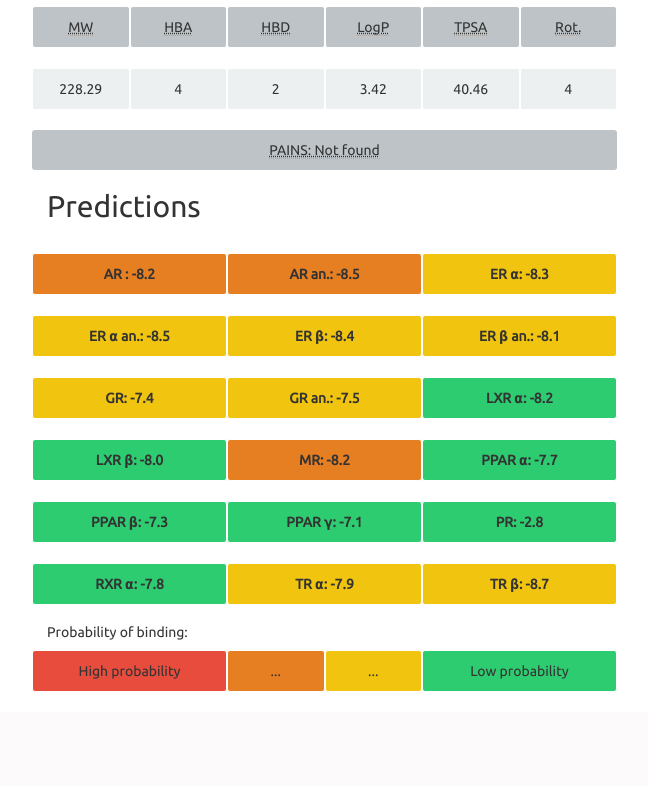
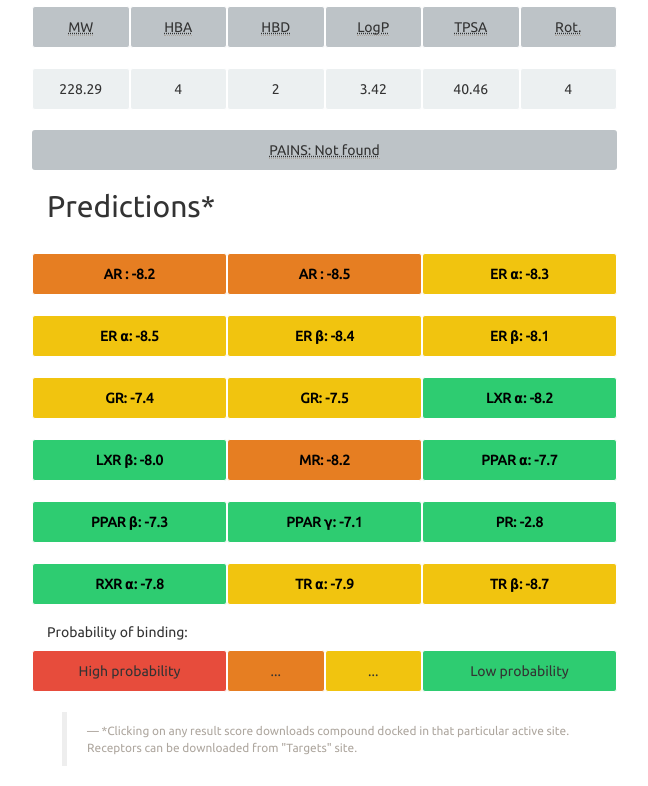
Before and after one commit to katrakolsek/DoTS, a Django app: a page that uses DoTS/templates/docking.html in a window 1280 px wide. Shown: the part 405-1191 px from the top of the page, without its empty margins (23-671 px from the left). Before the commit the page ends 1097 px from the top, so only its background shows below. Run offline with Django 3.2, Linux system fonts and the light colour scheme; data comes from the database, SQL or seed files in the repository; parts of the project's set-up code (start-up, migrations or seed data) failed here and were passed over; some libraries are stand-ins or nearby versions.

Commit message:
Added optin to download results, minor fixes

```diff
--- a/DoTS/templates/docking.html
+++ b/DoTS/templates/docking.html
@@ -38,10 +38,10 @@
 <div>
 <h2>Docking prediction "{{docking.uniquestring}}"</h2>
 </div>
-{% if docking.status != "Finished!" %}
+{% if docking.status == "Calculating..." %}
 <div class="row">
 <div class="alert alert-dismissable alert-info col-md-6">
-Calculating the prediction. Please wait. In average it takes 5 minutes. This page refreshes automatically every 30 seconds.
+Calculating the prediction. Please wait. In average it takes 5 minutes. This page refreshes automatically every 30 seconds. Save the link so you can retrieve results later.
 </div>
 </div>
 {% endif %}
@@ -96,7 +96,7 @@ Calculating the prediction. Please wait. In average it takes 5 minutes. This pag
 
 
 <div class="prediction">
-<h2>Predictions</h2>
+<h2>Predictions*</h2>
 {% if docking.status != "Finished!" %}
 <h4>{{docking.status}}</h4>
 {% endif %}
@@ -113,6 +113,11 @@ Calculating the prediction. Please wait. In average it takes 5 minutes. This pag
               <div class="col-md-2 col-sm-4 margin-grid-docking" style=" background:#2ecc71">Low probability</div>
             </div>
 </div>
+<div class="col-md-6">
+<blockquote>
+<small>*Clicking on any result score downloads compound docked in that particular active site. Receptors can be downloaded from "Targets" site.</small>
+</blockquote>
+</div>
 </div>
 
 {% endblock %}
--- a/DoTS/templates/index.html
+++ b/DoTS/templates/index.html
@@ -17,7 +17,7 @@
 {% for item in allnews %}
 <div>
 <h4>{{item.title}}</h4>
-{{item.body}}
+{{item.body|safe}}
 <p><strong>{{item.author}}
 {{item.additiondate}}
 </strong></p>
--- a/DoTS/views.py
+++ b/DoTS/views.py
@@ -89,7 +89,7 @@ def docking(request, dockid):
     dock = get_object_or_404(Docking, uniquestring=dockid)
     results = dock.results.split(",")
     receptors = Receptor.objects.all()
-    scores = resultstable(receptors,results)
+    scores = resultstable(receptors,results,dockid)
     return render(request, 'docking.html', {'docking':dock, 'scores':scores, 'allreceptors':allreceptors})
 
 def about(request):
--- a/docking/adddocking.py
+++ b/docking/adddocking.py
@@ -17,6 +17,9 @@ def adddocking(uniquestring,smiles,molname):
 
     if mol.molwt > 800:
         # Prevent people from docking too big compounds
+        status = "Molecular weight too big, calculation aborted.."
+        dock = Docking(uniquestring=uniquestring,smiles=smiles,molname=molname,status=status)
+        dock.save()
         return "Error"
 
     mol.OBMol.AddHydrogens(True, True, 7.4)
--- a/docking/math.py
+++ b/docking/math.py
@@ -119,7 +119,7 @@ def tresholdstable(treshold):
     '''
     return treshold
 
-def resultstable(receptors,results):
+def resultstable(receptors,results,dockid):
     scores = '''
     <div class="bs-docs-grid">
     <div class="row show-grid">
@@ -145,7 +145,7 @@ def resultstable(receptors,results):
                     color = "#f1c40f" #yellow
                 else:
                     color = "#2ecc71" #green
-                scores += '<div class="col-md-2 col-sm-4" style="border-style:solid;border-width:1px;border-color:white; background:' + color + '"><strong>' + rec.abbreviation + ": " + result.split(":")[1] + '</strong></div>'
+                scores += '<div class="col-md-2 col-sm-4" style="border-style:solid;border-width:1px;border-color:white; background:' + color + '"><strong><a href="/static/results/' + dockid + '/' + result.split(":")[0] + '_dock.pdbqt" style="color:black">' + rec.abbreviation + ": " + result.split(":")[1] + '</a></strong></div>'
         c += 1
         if rec.pdbqt_an and rec.conf_an:
             if c%3 == 0:
@@ -164,7 +164,7 @@ def resultstable(receptors,results):
                         color = "#f1c40f" #yellow
                     else:
                         color = "#2ecc71" #green
-                    scores += '<div class="col-md-2 col-sm-4" style="border-style:solid; border-color:white;border-width:1px; background:' + color + '"><strong>' + rec.abbreviation+" an.:  "+result.split(":")[1] + '</strong></div>'
+                    scores += '<div class="col-md-2 col-sm-4" style="border-style:solid;border-width:1px;border-color:white; background:' + color + '"><strong><a href="/static/results/' + dockid + '/' + result.split(":")[0] + '_dock.pdbqt" style="color:black">' + rec.abbreviation + ": " + result.split(":")[1] + '</a></strong></div>'
             c += 1
     scores += '</div></div>'
     return scores
```
